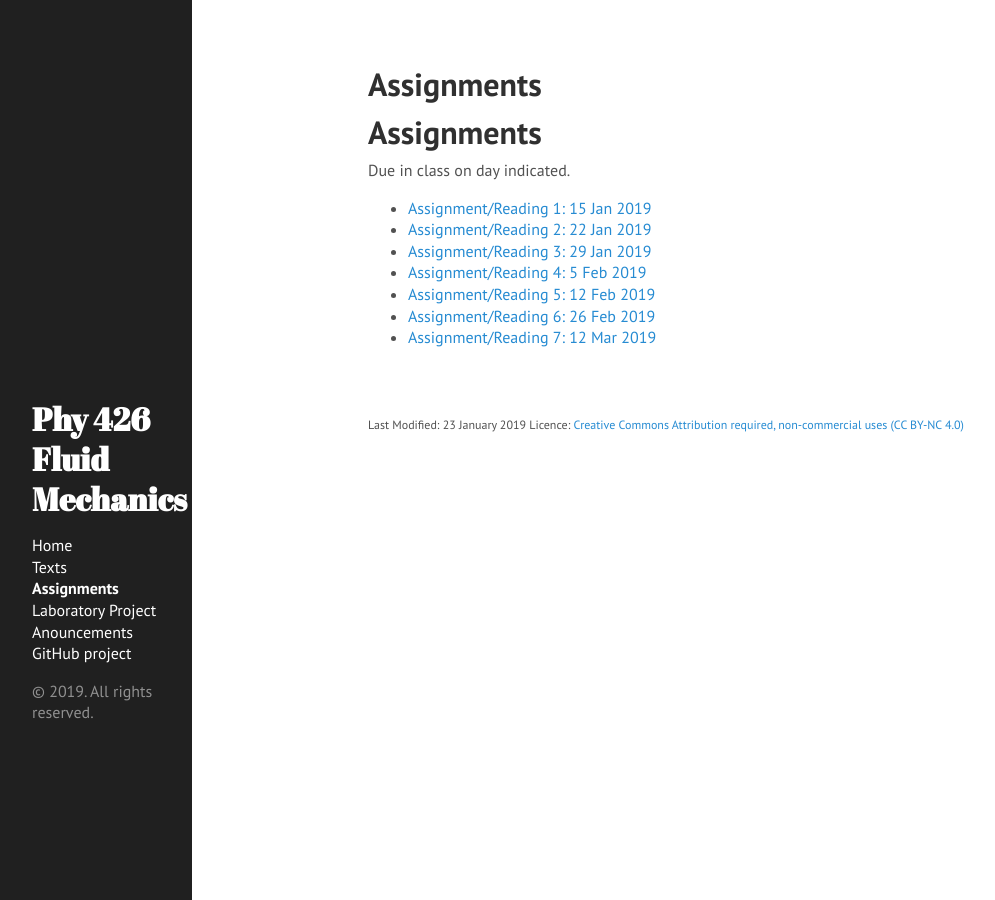
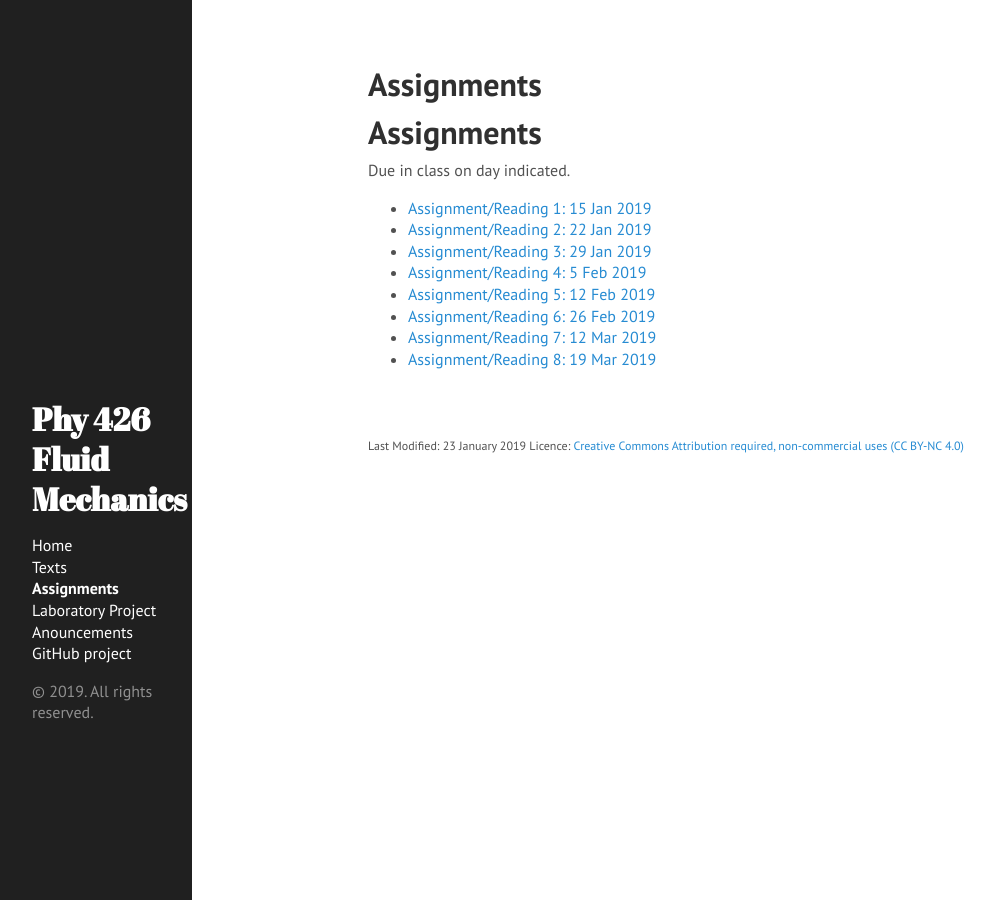
Before and after one commit to jklymak/Phy426, a Jekyll site: the page built from docs/Assignments/index.md, in a window 1280 px wide. Shown: the whole page, without its empty margins (0-995 px from the left). Built offline with Jekyll 4.4.1, drawn with Linux system fonts in a browser that asks for light colours.

Commit message:
FIX: ttesting doc build

```diff
--- a/docs/Assignments/index.md
+++ b/docs/Assignments/index.md
@@ -13,3 +13,4 @@ Due in class on day indicated.
   - [Assignment/Reading 5: 12 Feb 2019](../Assignments/Assignment05/)
   - [Assignment/Reading 6: 26 Feb 2019](../Assignments/Assignment06/)
   - [Assignment/Reading 7: 12 Mar 2019](../Assignments/Assignment07/)
+  - [Assignment/Reading 8: 19 Mar 2019](../Assignments/Assignment09/)
```
